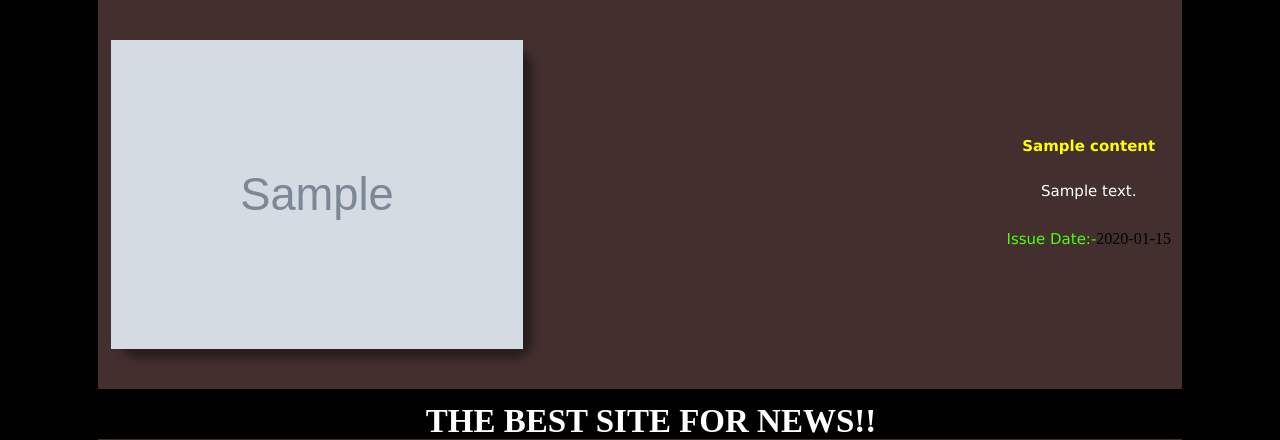
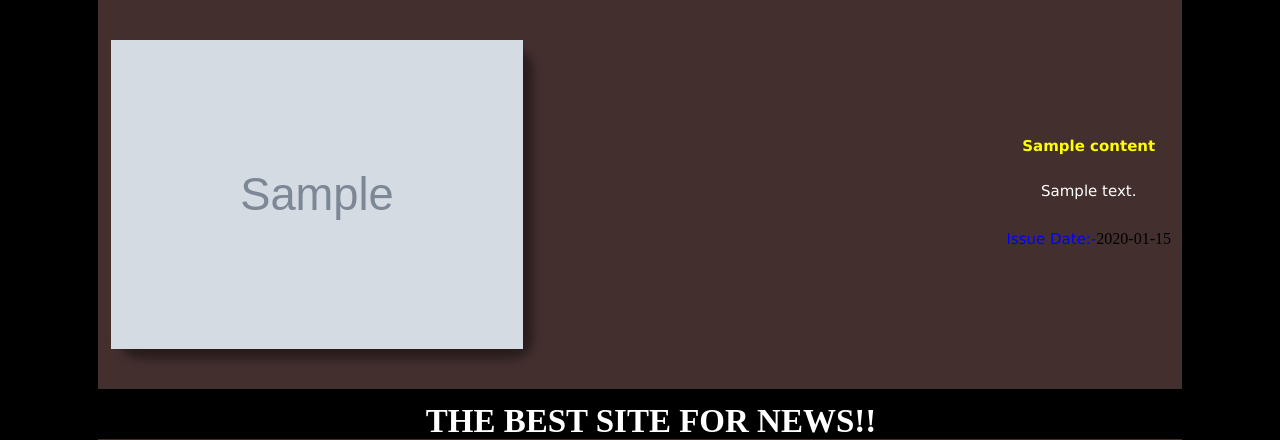
Before and after one commit to andrewnjoguu/news, a Flask app: template templates/home.html in a window 1280 px wide. Shown: the part 149-589 px from the top of the page. Run offline with Flask 2, Linux system fonts and the light colour scheme; the template is opened without the code that fills it: most values are stand-ins (such as "Sample title", 1, 10 or a date in 2020); grey boxes marked "Sample" are stand-in pictures.

Commit message:
changed issue date color

```diff
--- a/templates/home.html
+++ b/templates/home.html
@@ -26,7 +26,7 @@
     <div class="box">
         <div class="content"><a href="{{url}}"><h2>{{title}}</h2></a></div>
         <div class="content"><a href="{{url}}"><p>{{desc}}</p></a></div>
-        <div class="content"><p style="color:rgb(77,255,0)">Issue Date:-<p></p>{{p_date}}</div>
+        <div class="content"><p style="color:blue">Issue Date:-<p></p>{{p_date}}</div>
     </div>
 </div>
     {% endfor %}
```
